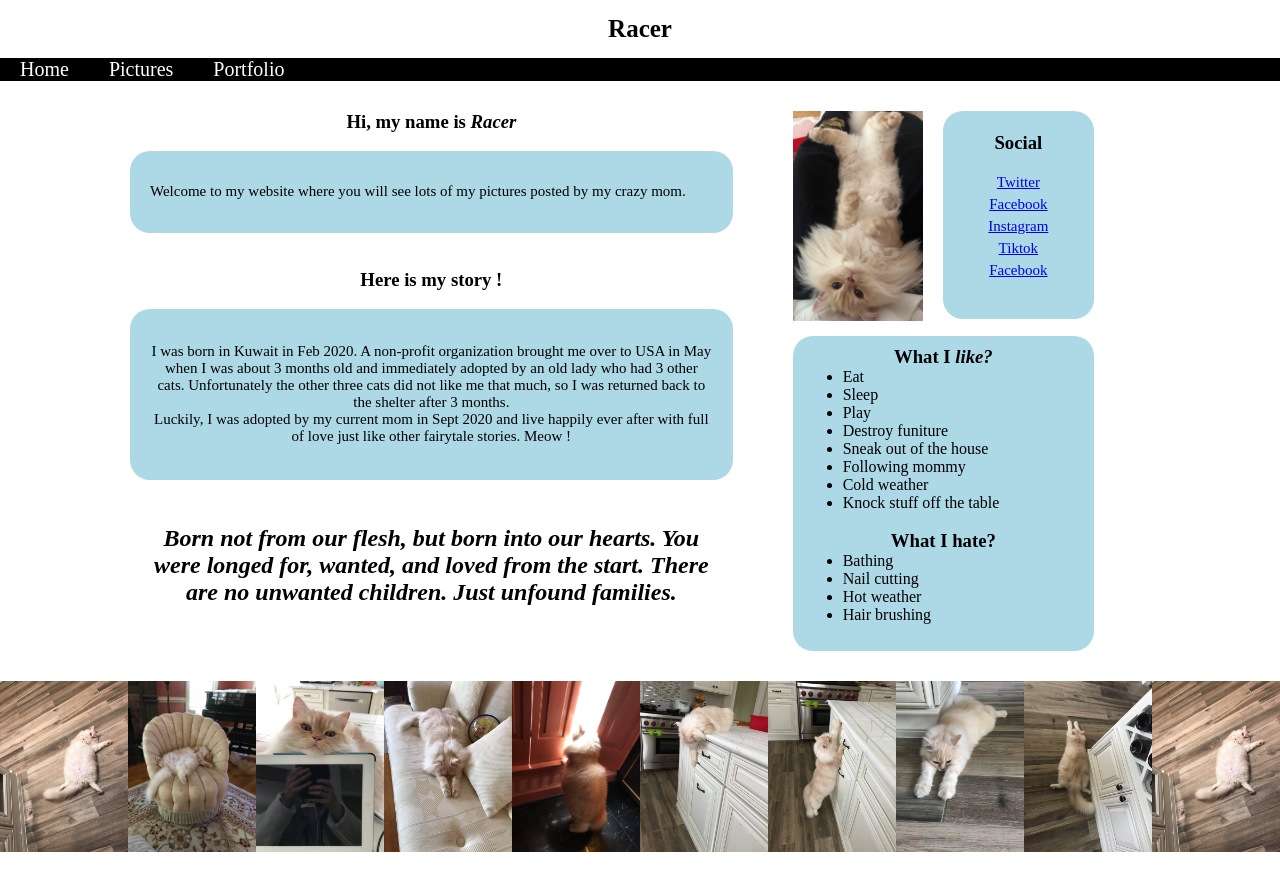
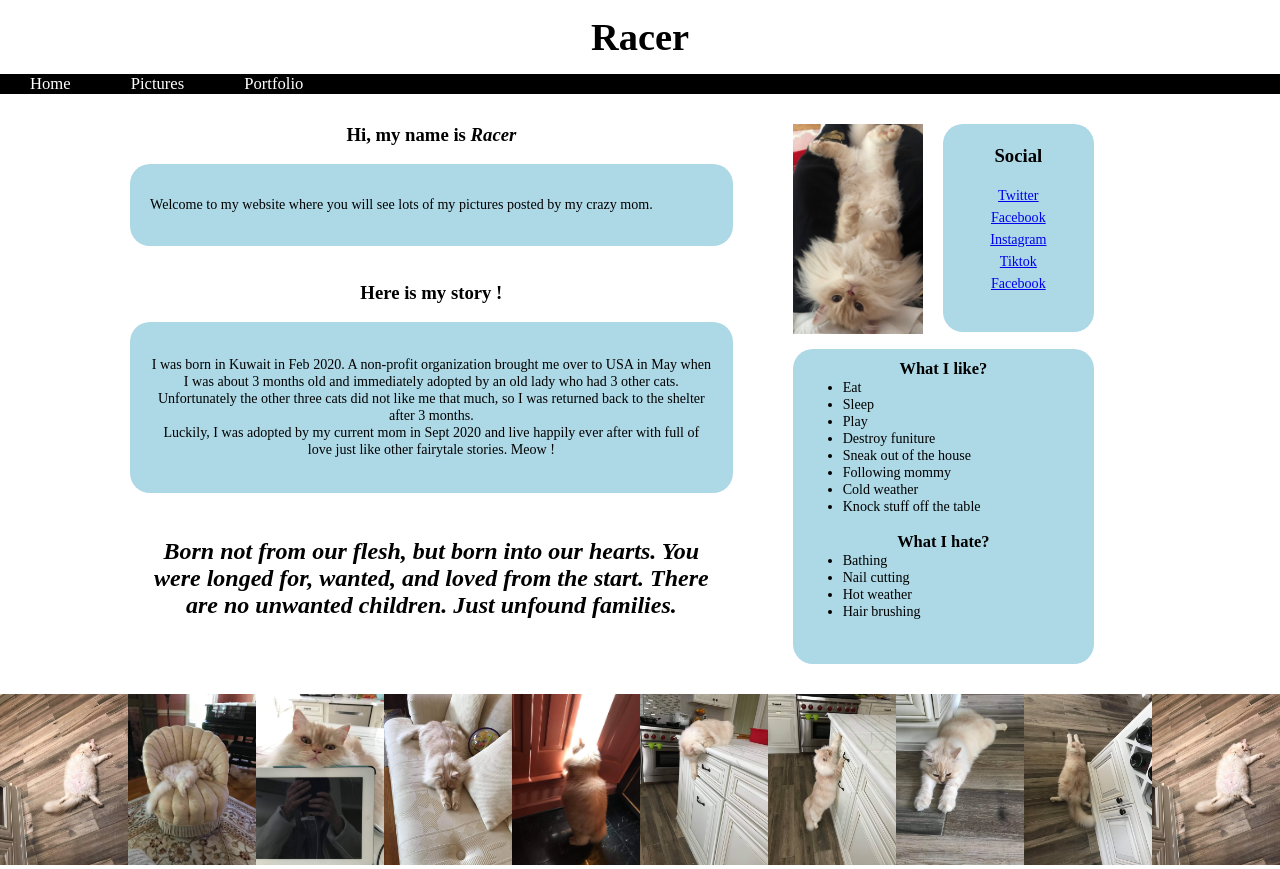
Before and after one commit to guynew28/guynew28.github.io, a plain HTML site: page index.html in a window 1280 px wide. Drawn offline with Linux system fonts and the light colour scheme.

Commit message:
first commit

```diff
--- a/CSS/racerindex.css
+++ b/CSS/racerindex.css
@@ -2,9 +2,10 @@
     margin: 0;
 }
 
+
 .header {
     text-align: center;
-    font-size: 25px;
+    font-size: 3vw;
     font-weight:bold;
     /*border-color: red 2px;*/
     padding: 15px;
@@ -13,6 +14,7 @@
 .navbar {
     display: flex;
     background-color:black;
+    background-size: 100%;
     width: 100%;
 }
 
@@ -20,10 +22,10 @@
 .navbar a{
     padding: 10px;
     text-align: left;
-    font-size: 20px;
+    font-size: 1.3vw;
     text-decoration: none;
     color: white;
-    padding: 20px;
+    padding: 30px;
 }
 
 .navbar a:hover {
@@ -53,7 +55,7 @@
 }
 
 .leftbar p{
-    font-size: 15px;
+    font-size: 1.1vw;
 }
 
 .lefttop {
@@ -67,6 +69,7 @@
     border-radius: 20px;
     flex-wrap: wrap;
     align-content: center;
+    background-size: 100%;
 }
 
 .leftmiddle {
@@ -79,6 +82,7 @@
     border-radius: 20px;
     flex-wrap: wrap;
     align-content: center;
+    background-size: 100%;
 }
 
 .leftbottom {
@@ -91,6 +95,11 @@
     border-radius: 20px;
     flex-wrap: wrap;
     align-content: center;
+    font-size: 1.5 vw;
+}
+
+h2 {
+    font-size:"1.3vw";
 }
 
 .rightbar {
@@ -118,6 +127,7 @@
     width: 50%;
     height: auto;
     flex-wrap: wrap;
+    background-size: 100%;
 }
 
 .righttopright {
@@ -131,6 +141,7 @@
     background-color:lightblue;
     border-radius: 20px;
     align-content: center;
+    background-size: 100%;
 }
 
 .nobullet {
@@ -143,7 +154,7 @@
     color: white;
     text-decoration: none;
     text-align: center;
-    font-size: 15px;
+    font-size: 1.1vw;
     margin: 5px;
 }
 
@@ -155,6 +166,8 @@
     border-radius: 20px;
     align-content: cneter;
     padding: 10px;
+    background-size: 100%;
+    font-size: 1.1vw;
 
 }
 
--- a/index.html
+++ b/index.html
@@ -70,7 +70,7 @@
                 </div>
 
                 <div class="rightbottom">
-                    <h3 style="text-align:center">What I <i>like?</i></h3>
+                    <h3 style="text-align:center">What I like?</h3>
                     <ul>
                         <li>Eat</li>
                         <li>Sleep</li>
```
